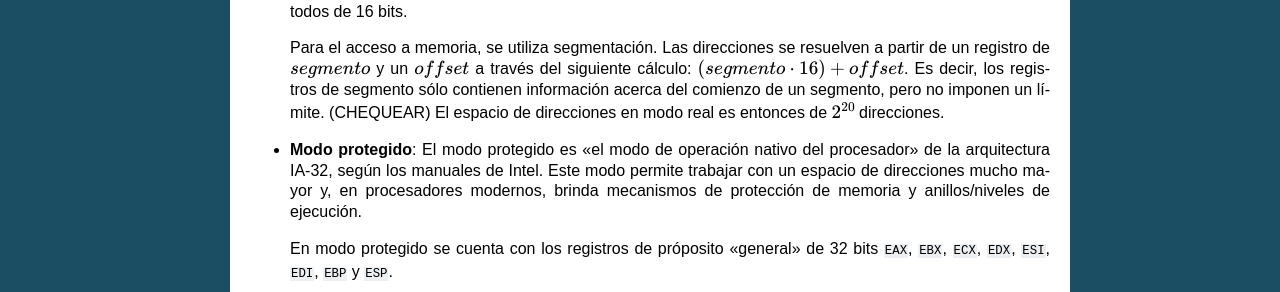
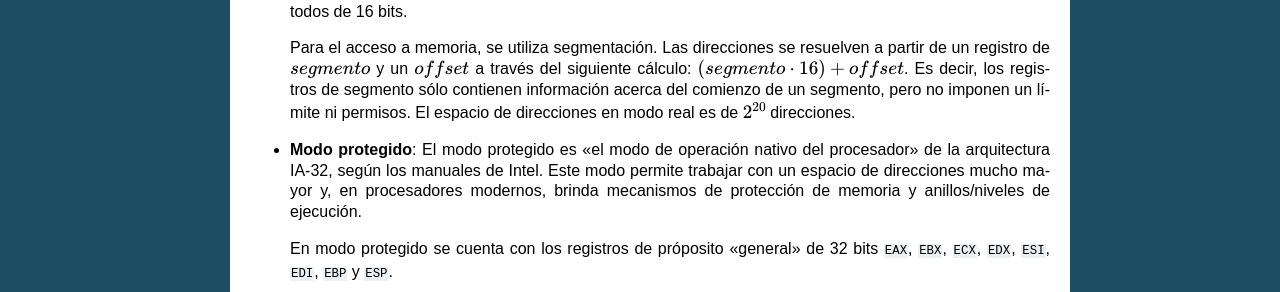
Before and after one commit to crazy2k/zafio, a Sphinx documentation site: the page built from doc/background.rst, in a window 1280 px wide. Shown: the part 850-1142 px from the top of the page. Built offline with Sphinx 7.4.7, drawn with Linux system fonts in a browser that asks for light colours; formulas are drawn with MathJax 3.

Commit message:
Agregar info. sobre segmentación en Modo Real y quitar "CHEQUEAR"
Puede que haya más cosas que no están del todo chequeadas. No creo
que haga falta marcar esta.

```diff
--- a/doc/background.rst
+++ b/doc/background.rst
@@ -60,8 +60,8 @@ La arquitectura IA-32 tiene los siguientes modos de operación:
   resuelven a partir de un registro de `segmento` y un `offset` a través
   del siguiente cálculo: `(segmento \cdot 16) + offset`. Es decir, los
   registros de segmento sólo contienen información acerca del comienzo
-  de un segmento, pero no imponen un límite. (CHEQUEAR) El espacio de
-  direcciones en modo real es entonces de `2^{20}` direcciones.
+  de un segmento, pero no imponen un límite ni permisos. El espacio de
+  direcciones en modo real es de `2^{20}` direcciones.
 
 * **Modo protegido**: El modo protegido es "el modo de operación nativo
   del procesador" de la arquitectura IA-32, según los manuales de
```
